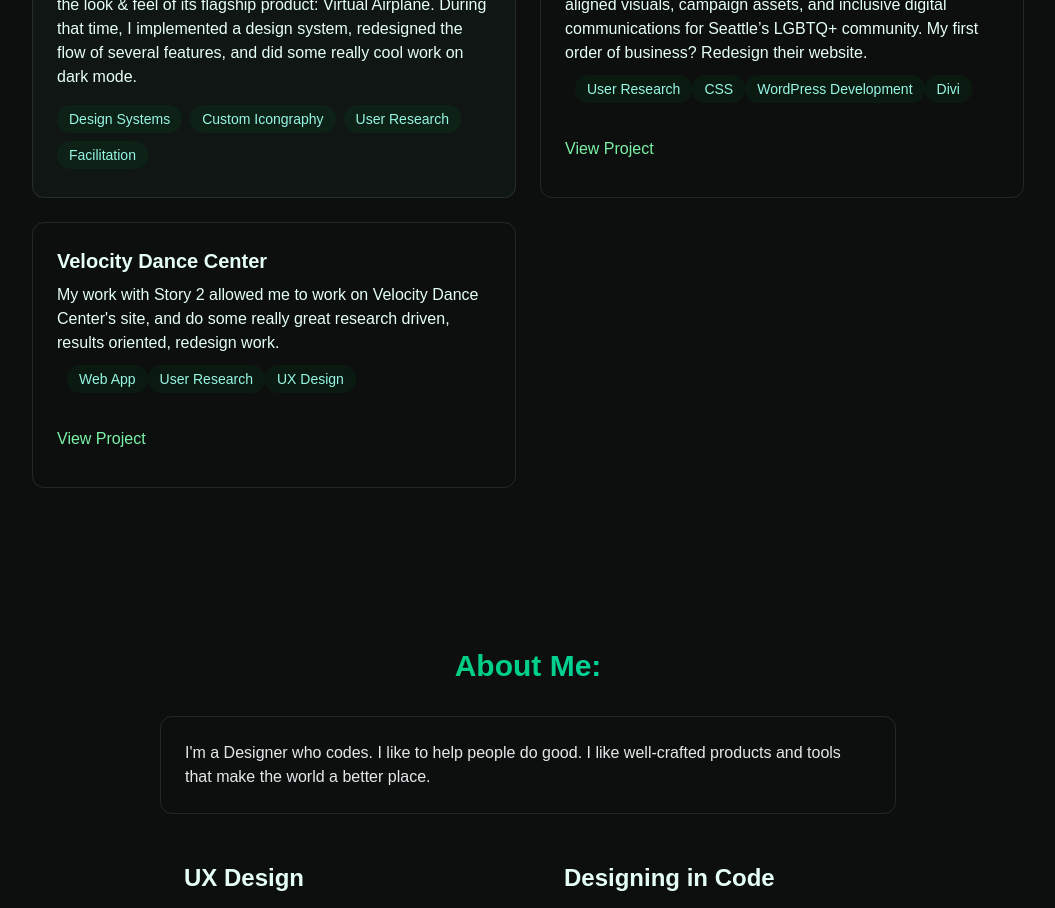
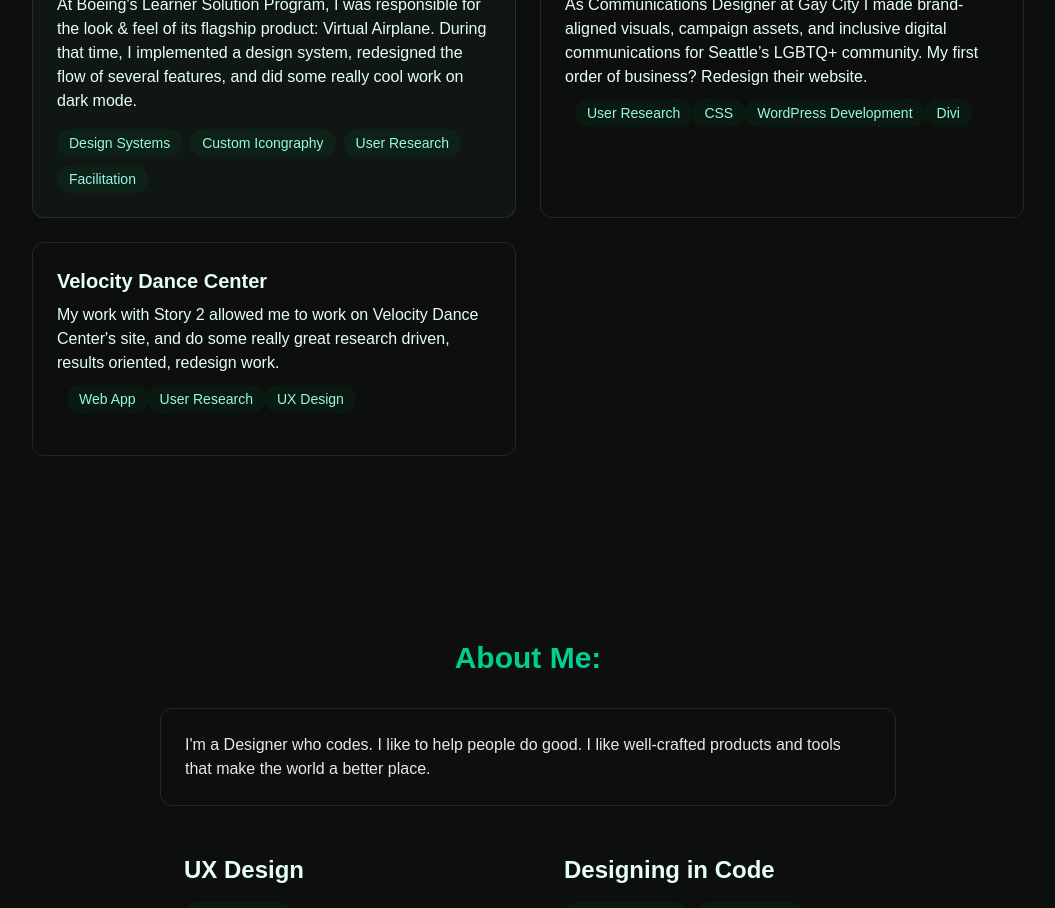
Before and after one commit to jordonaut/firstreactportfolio, a React (Vite) app: page / in a window 1280 px wide. Shown: the part 1040-1948 px from the top of the page, without its empty margins (112-1167 px from the left). Built offline with nearby package versions, Linux system fonts and the light colour scheme.

Commit message:
Finalize updates and set up GitHub Actions deployment

```diff
--- a/src/components/sections/Projects.jsx
+++ b/src/components/sections/Projects.jsx
@@ -28,9 +28,6 @@
                              </span>
                         ))}
                     </div>
-                    <div className="flex justify-between items-center">
-                        <a href="#" className="mb-3 text-green-300 hover:text-teal-200 transition-colors my-4"> View Project </a>
-                    </div>
                 </div>
 
                 <div className="p-6 rounded-xl border border-white/10 hover:-translate-y-1 hover:shadow-[0_2px_8px_rgba(59,130,246,0.2)] transition-all">
@@ -44,9 +41,7 @@
                              </span>
                         ))}
                     </div>
-                    <div className="flex justify-between items-center">
-                        <a href="#" className="mb-3 text-green-300 hover:text-teal-200 transition-colors my-4"> View Project </a>
-                    </div>
+
                 </div>
 
             </div>
```
